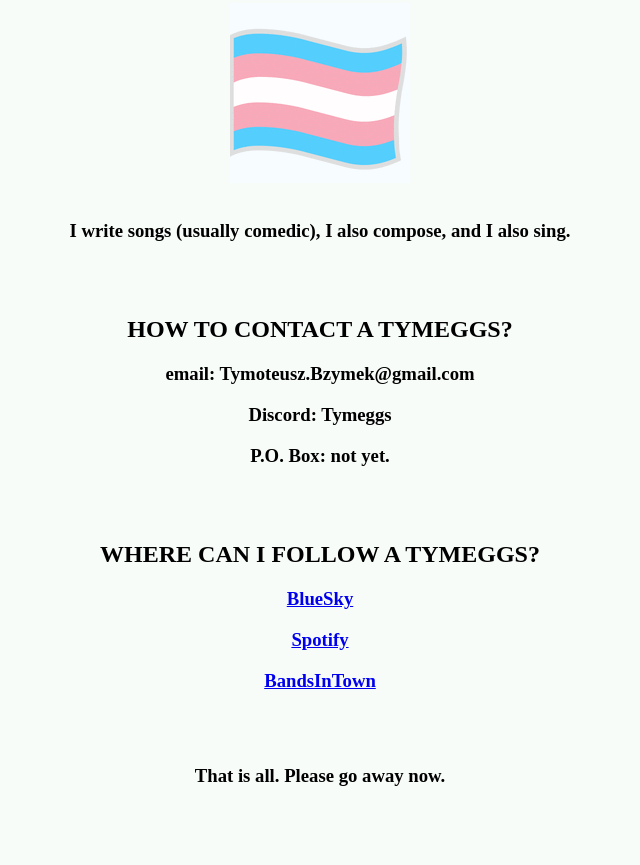
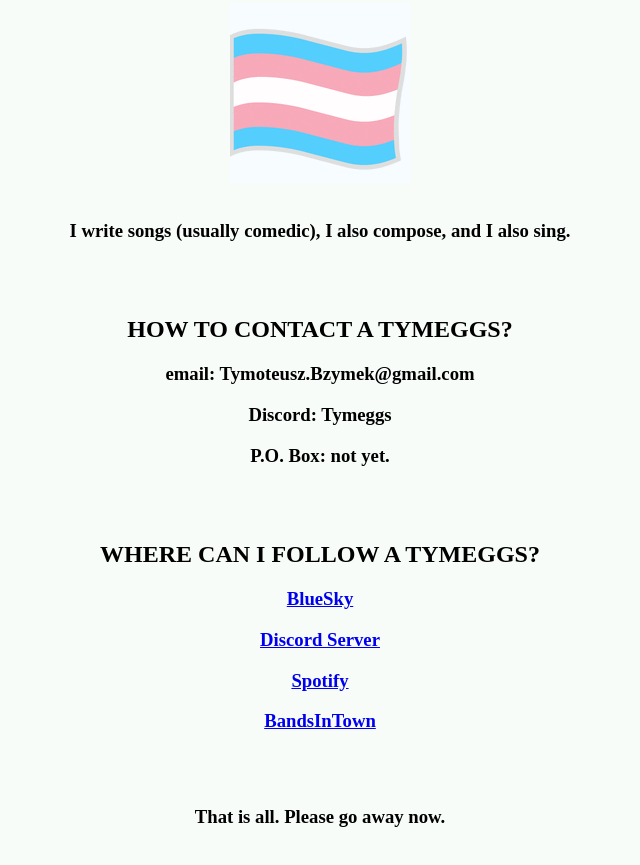
Before and after one commit to Tymegg/Tymeggs-bitching-website, a plain HTML site: page index.html in a window 1280 px wide. Shown: the part 749-1614 px from the top of the page, without its empty margins (320-960 px from the left). Before the commit the page ends 1581 px from the top, so only its background shows below. Drawn offline with Linux system fonts and the light colour scheme.

Commit message:
Update index.html

```diff
--- a/index.html
+++ b/index.html
@@ -36,6 +36,7 @@
 <br>
 <h2>WHERE CAN I FOLLOW A TYMEGGS?</h2>
 <h3><b><a href="https://bsky.app/profile/tymeggs.bsky.social">BlueSky</a></b></h3>
+<h3><b><a href="https://discord.gg/4U7d5y7ThG">Discord Server</a></b></h3>
 <h3><b><a href="https://open.spotify.com/artist/3QkwziJOpnxDMq5J7lmksK?si=TCbB5j6OQh-AIUFTwSJm5Q">Spotify</a></b></h3>
 <h3><b><a href="https://www.bandsintown.com/a/15590831-tymeggs">BandsInTown</a></b></h3>
 <br>
```
